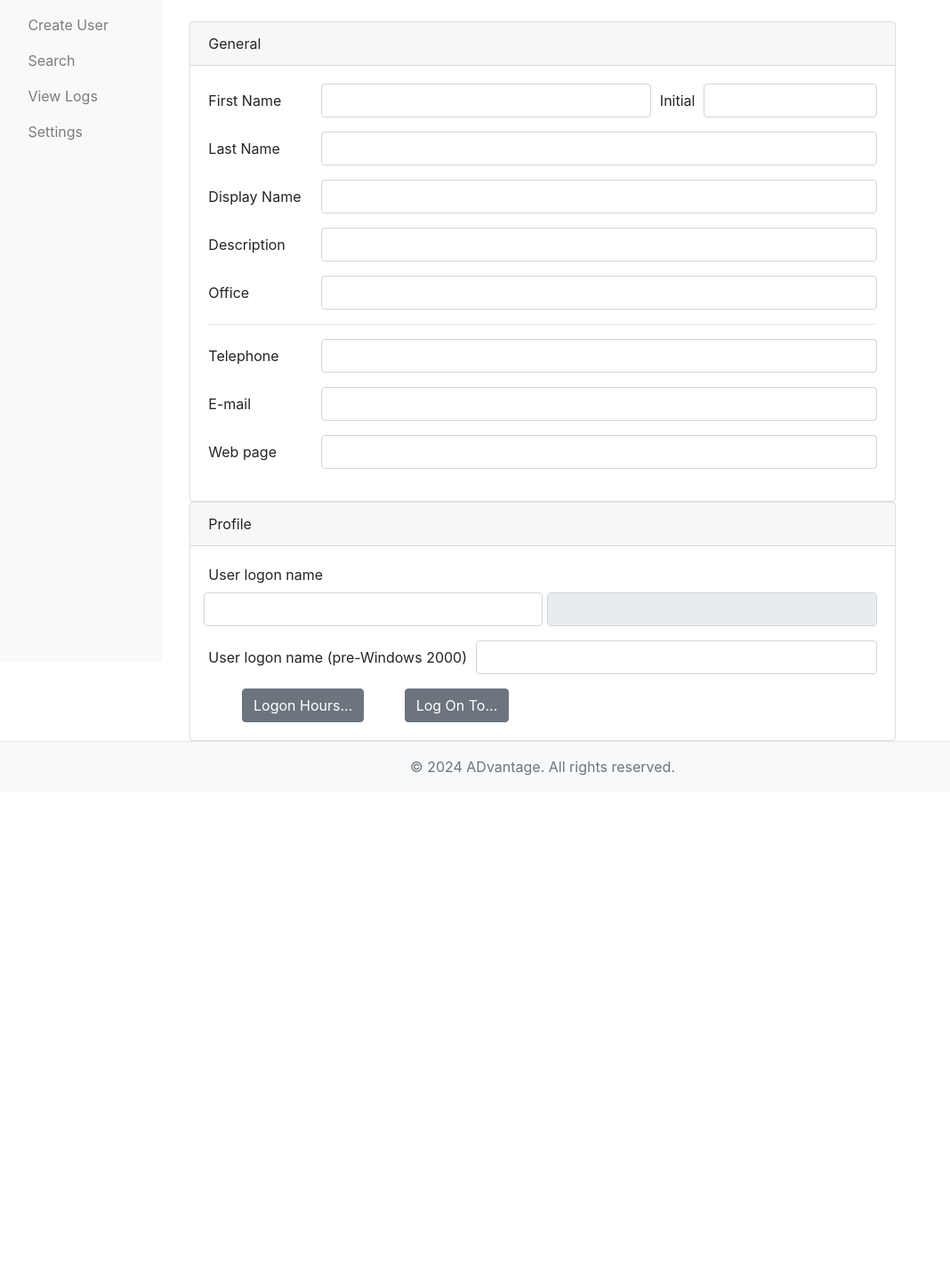
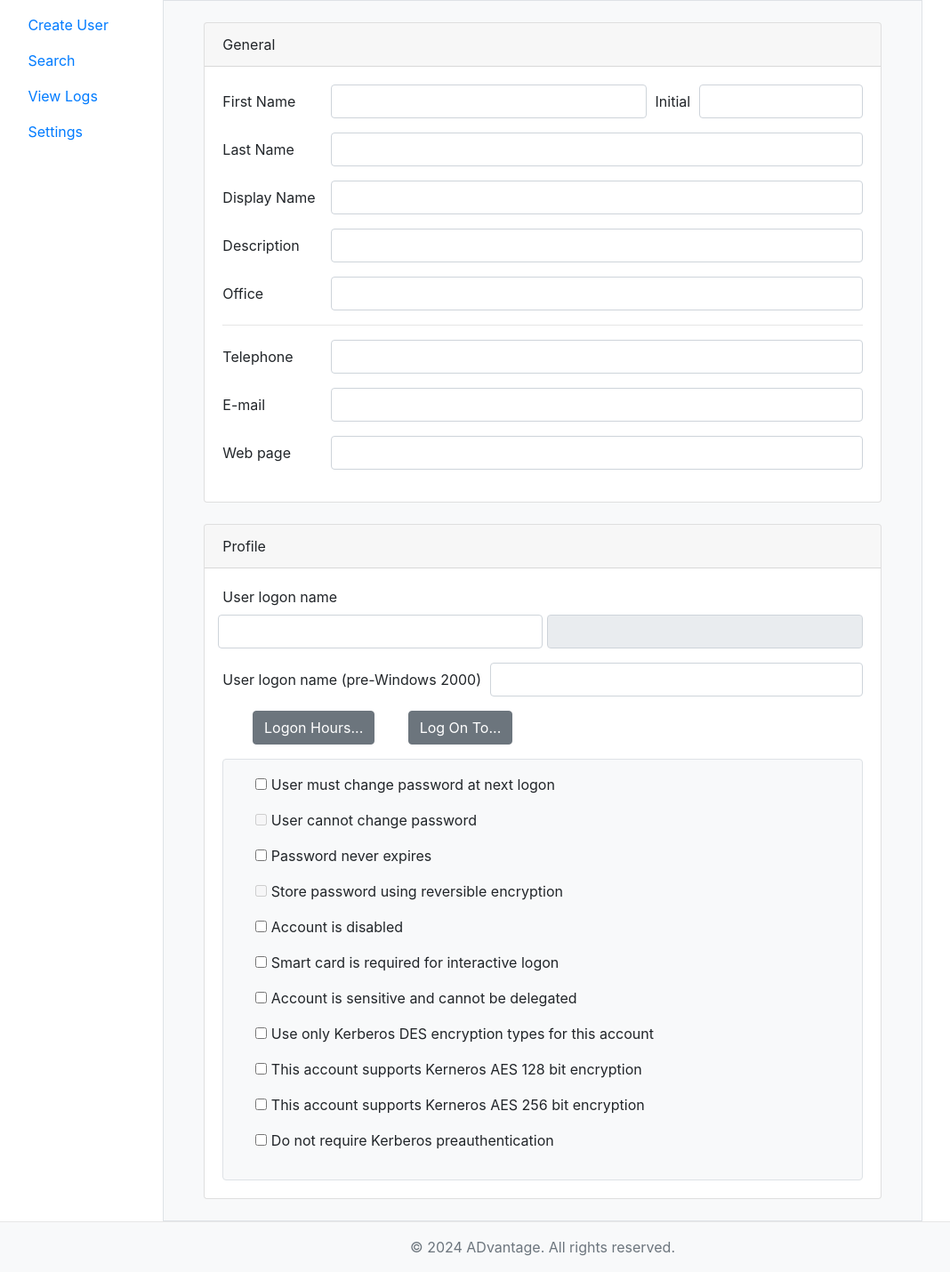
Before and after one commit to Logan-proj/ADvantage, a Django app: page /search/user-details/1/ in a window 1280 px wide. Shown: the part 56-1486 px from the top of the page at 89% size, without its empty margins (30-1098 px from the left). Before the commit the page ends 928 px from the top, so only its background shows below. Run offline with Django 5.2, Linux system fonts and the light colour scheme; the visitor is signed in with stand-in values (Sample User, id 1); some libraries are stand-ins or nearby versions.

Commit message:
Added account options to  Profile section within user details display

```diff
--- a/search/templates/search/user-details.html
+++ b/search/templates/search/user-details.html
@@ -6,12 +6,12 @@
 {% block content %}
 <!-- User Details Section -->
 <div class="user-details-section container mt-4">
-    <h2 class="section-title" id="user-details-section"></h2>
+    <h2 class="section-title mb-4" id="user-details-section"></h2>
 
             <!-- Section Body -->
-            <div class="section-body">
+            <div class="container-fluid">
 
-                <div class="card">
+                <div class="card mb-4">
                     <div class="card-header">General</div>
                     <div class="card-body">
                           <!-- General Information Content -->
@@ -71,7 +71,7 @@
                     </div>
                   </div>
 
-                  <div class="card">
+                  <div class="card mb-4">
                     <div class="card-header">Profile</div>
                     <div class="card-body">
                         <!-- Profile Information Content -->
@@ -94,8 +94,44 @@
 
                             <button type="button" id="fetchLogonHoursBtn" class="btn btn-secondary" {% for result in search_results %} data-dn="{{ result.dn }}" {% endfor %}>Logon Hours...</button>
                             <button type="button" class="btn btn-secondary">Log On To...</button>
+                        </div>
 
+                        <!-- Account options check boxes-->
+                        <div class="border bg-light p-3 mt-3 rounded">
+                        <div class="form-check form-group">
+                            <input type="checkbox" id="pwdLastSetCheckbox"> User must change password at next logon
                         </div>
+                        <div class="form-check form-group">
+                            <input type="checkbox" id="passwdCantChangeCheckbox" disabled> User cannot change password <!-- Disabled - Needs access to ACL to work-->
+                        </div>
+                        <div class="form-check form-group">
+                            <input type="checkbox" id="passwordNeverExpiresCheckbox"> Password never expires
+                        </div>
+                        <div class="form-check form-group">
+                            <input type="checkbox" id="storePasswordReversibleEncryptionCheckbox" disabled> Store password using reversible encryption <!-- Disabled - No bit that I could find-->
+                        </div>
+                        <div class="form-check form-group">
+                            <input type="checkbox" id="accountIsDisabledCheckbox"> Account is disabled
+                        </div>
+                        <div class="form-check form-group">
+                            <input type="checkbox" id="smartCardRequiredCheckbox"> Smart card is required for interactive logon
+                        </div>
+                        <div class="form-check form-group">
+                            <input type="checkbox" id="accountIsSensitiveCheckbox"> Account is sensitive and cannot be delegated
+                        </div>
+                        <div class="form-check form-group">
+                            <input type="checkbox" id="kerberosDESEncryptionCheckbox"> Use only Kerberos DES encryption types for this account
+                        </div>
+                        <div class="form-check form-group">
+                            <input type="checkbox" id="aes128BitEncryptionCheckbox"> This account supports Kerneros AES 128 bit encryption
+                        </div>
+                        <div class="form-check form-group">
+                            <input type="checkbox" id="aes256BitEncryptionCheckbox"> This account supports Kerneros AES 256 bit encryption
+                        </div>
+                        <div class="form-check form-group">
+                            <input type="checkbox" id="kerberosPreauthRequiredCheckbox"> Do not require Kerberos preauthentication
+                        </div>
+                    </div>
                     </div>
                     <!-- Add additional cards here -->
                 </div>
@@ -135,21 +171,69 @@
     var userDetails = JSON.parse(localStorage.getItem('userDetails'));
     console.log('User details:', userDetails);
 
-    // Now you can use 'userDetails' to populate your page with user data
-    // Example: jQuery('#userName').text(userDetails.name);
     jQuery('#user-details-section').text(userDetails.displayName);
 
+    // Define handlers for specific keys
+    var handlers = {
+        userAccountControl: function(value) {
+            // Reference: https://learn.microsoft.com/en-us/troubleshoot/windows-server/active-directory/useraccountcontrol-manipulate-account-properties
+            // Ensure 'value' is an integer
+            value = parseInt(value);
+
+            // Password never expires
+            var passwordNeverExpires = value & 0x10000;
+            jQuery('#passwordNeverExpiresCheckbox').prop('checked', passwordNeverExpires > 0);
+
+            // Account is disabled
+            var accountIsDisabled = value & 0x2; // 2nd bit
+            jQuery('#accountIsDisabledCheckbox').prop('checked', accountIsDisabled);
+
+            // Smart card is required for interactive logon
+            var smartCardRequired = value & 0x40000; // 18th bit
+            jQuery('#smartCardRequiredCheckbox').prop('checked', smartCardRequired);
+
+            // Account is sensitive and cannot be delegated
+            var accountIsSensitive = value & 0x100000; // 20th bit
+            jQuery('#accountIsSensitiveCheckbox').prop('checked', accountIsSensitive);
+
+            // Account does not require Kerberos pre-authentication
+            var useDES = value & 0x200000; // 21st bit
+            jQuery('#kerberosDESEncryptionCheckbox').prop('checked', useDES);
+
+            // Kerberos pre-authentication is required
+            jQuery('#kerberosPreauthRequiredCheckbox').prop('checked', !!(value & 0x400000));
+        },
+        'msDS-SupportedEncryptionTypes': function(value) {
+            value = parseInt(value, 10);
+
+            // AES 128-bit encryption
+            jQuery('#aes128BitEncryptionCheckbox').prop('checked', !!(value & 0x08));
+
+            // AES 256-bit encryption
+            jQuery('#aes256BitEncryptionCheckbox').prop('checked', !!(value & 0x10));
+        },
+        pwdLastSet: function(value) {
+            var mustChangePwd = parseInt(value) === 0;
+            jQuery('#pwdLastSetCheckbox').prop('checked', mustChangePwd);
+        },
+        userPrincipalName: function(value) {
+            var parts = value.split('@');
+            jQuery('#userPrincipalName0').val(parts[0]);
+            jQuery('#userPrincipalName1').val('@' + parts[1]);
+        },
+        // Define more handlers as necessary
+    };
+
+    // Loop through userDetails and call the appropriate handler or default action
     for (var key in userDetails) {
         if (userDetails.hasOwnProperty(key)) {
-            if (key === 'userPrincipalName') {
-                var parts = userDetails[key].split('@');
-                jQuery('#userPrincipalName0').val(parts[0]);
-                jQuery('#userPrincipalName1').val('@' + parts[1]);
-            } else if (key === 'logonHours') {
-                // Skip logonHours for now
-                continue;
+            if (handlers[key]) {
+                // Call the handler for this key
+                handlers[key](userDetails[key]);
+            } else if (key !== 'logonHours') { // Skip logonHours, or handle it if needed
+                // Default action for keys without a specific handler
+                jQuery('#' + key).val(userDetails[key]);
             }
-            jQuery('#' + key).val(userDetails[key]);
         }
     }
 
--- a/templates/base.html
+++ b/templates/base.html
@@ -34,8 +34,8 @@
     </header>
 
     <div class="container-fluid flex-grow-1 d-flex p-0" style="overflow: hidden;">
-        <aside class="col-md-2 p-0 bg-light" style="height: calc(100vh - 56px);"> <!-- Adjust the 56px if the header height is different -->
-            <nav class="navbar navbar-light flex-md-column h-100">
+        <aside class="col-md-2 p-0 bg-white" style="height: calc(100vh - 56px);"> <!-- Adjust the 56px if the header height is different -->
+        <nav class="navbar navbar-primary flex-md-column h-100">
                 <ul class="navbar-nav">
                     <li class="nav-item">
                         <a class="nav-link {% if request.path == '/dashboard/create-user/' %}active{% endif %}" href="/dashboard/create-user/">Create User</a>
@@ -52,13 +52,13 @@
                 </ul>
             </nav>
         </aside>
-            <main class="col-md-8">
+        <main class="col-md-8 bg-light border">
             {% block content %}
                 <!-- Default content, this will be overridden by child templates -->
             {% endblock content %}
         </main>
     </div>
-    </div>
+
     <footer class="footer bg-light py-3 mt-auto flex-shrink-0">
         <div class="container text-center">
             <span class="text-muted">© 2024 ADvantage. All rights reserved.</span>
```
Lines whose indentation alone changed are shown as unchanged.
